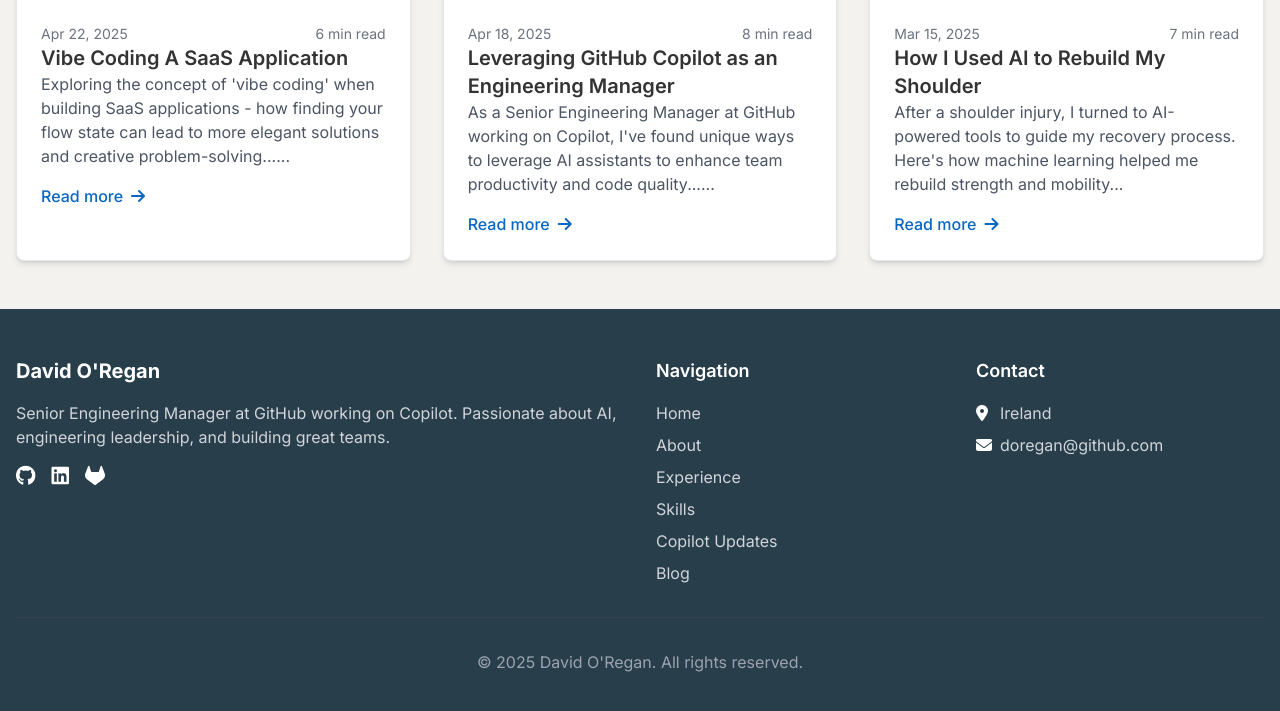
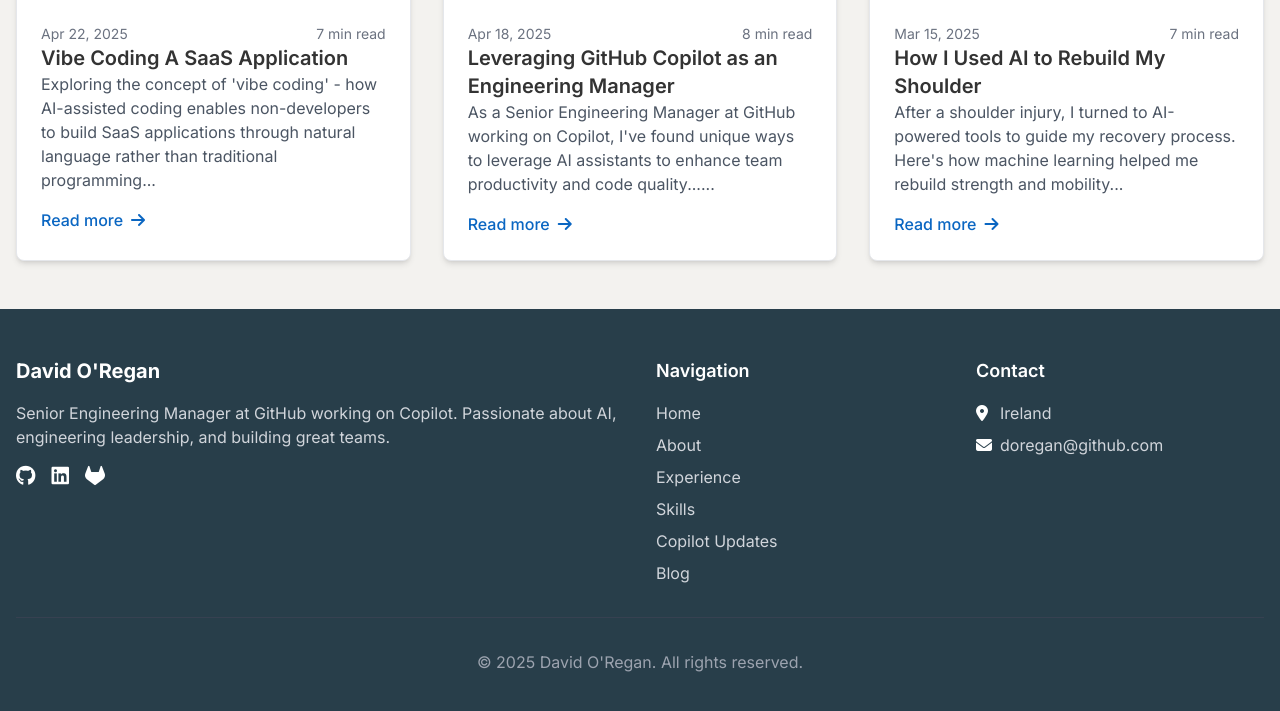
Before and after one commit to Oregand/oregand.github.io, a Jekyll site: the page built from blog/index.html, in a window 1280 px wide and 1151 px high. Shown: the part 429-1140 px from the top of the window. Built offline with Jekyll 4.4.1, drawn with Linux system fonts in a browser that asks for light colours; some of the changed lines change nothing that is shown.

Commit message:
update blog and build version

````diff
--- a/_posts/2025-04-22-vibe-coding-a-saas-application.md
+++ b/_posts/2025-04-22-vibe-coding-a-saas-application.md
@@ -6,163 +6,300 @@
 authorImage: "https://avatars.githubusercontent.com/u/4388753?s=400&u=56053676f0fe2eb4d7f6986a022f2becc8279a0e&v=4"
 image: "https://images.unsplash.com/photo-1555066931-4365d14bab8c?ixlib=rb-4.0.3&ixid=MnwxMjA3fDB8MHxwaG90by1wYWdlfHx8fGVufDB8fHx8&auto=format&fit=crop&w=1740&q=80"
 imageAlt: "Coding with style"
-excerpt: "Exploring the concept of 'vibe coding' when building SaaS applications - how finding your flow state can lead to more elegant solutions and creative problem-solving..."
-readTime: "6 min read"
-description: "How finding your coding flow state leads to better SaaS applications and creative solutions"
+excerpt: "Exploring the concept of 'vibe coding' - how AI-assisted coding enables non-developers to build SaaS applications through natural language rather than traditional programming..."
+readTime: "7 min read"
+description: "How AI-assisted vibe coding is enabling non-developers to build SaaS applications through natural language"
 ---
 
-As software engineers, we often talk about productivity in terms of metrics like lines of code, tickets closed, or story points completed. But there's another dimension to our work that's harder to quantify yet critically important: the "vibe" of our coding sessions. In this post, I'll explore what I call "vibe coding" and how it can transform the way you build SaaS applications.
+As the lines between developers and non-developers continue to blur, a new paradigm of software creation is emerging called "vibe coding." Originally coined by AI expert Andrej Karpathy, vibe coding refers to using AI tools to handle the heavy lifting of writing code while humans focus on guiding the process through natural language descriptions. In this post, I'll explore how vibe coding is transforming SaaS application development and making it accessible to more people than ever before.
 
 ## What is "Vibe Coding"?
 
-Vibe coding is about achieving a flow state where your technical skills, creativity, and problem-solving abilities converge to create an optimal development experience. It's that magical zone where:
+Vibe coding is a term for coding with the assistance of AI — essentially letting AI tools do the heavy lifting while you focus on communicating what you want in plain English. As Karpathy humorously noted, "the hottest new programming language is English." With vibe coding:
 
-- Time seems to vanish
-- Solutions come more naturally
-- Code feels more elegant and expressive
-- Technical decisions are made with both confidence and intuition
-- You enjoy the process, not just the outcome
+- You describe what you want in natural language instead of writing syntax
+- AI generates the actual code based on your descriptions
+- You iterate through conversation rather than manual coding
+- The focus shifts from "how to code" to "what to build"
+- Technical barriers to entry are dramatically reduced
 
-This isn't just about "feeling good" while coding—though that's certainly part of it. It's about recognizing that our best work often emerges from these flow states, and deliberately creating conditions that help us achieve them more consistently.
+This isn't just about making coding easier for developers—it's about democratizing software creation entirely. Now someone with a clear vision but no programming background can bring their ideas to life.
 
-## Creating the Right Environment for SaaS Development
+## The Tools Powering Vibe Coding for SaaS
 
-SaaS applications present unique challenges: they need to scale, provide excellent user experiences, handle complex business logic, and evolve quickly. Creating the right environment for vibe coding these systems involves:
+Several powerful AI coding tools have emerged to facilitate this new approach to software development:
 
-### Physical Space Optimization
+### Cursor
 
-Your physical workspace impacts your mental state more than you might think:
+[Cursor](https://cursor.sh/) is an AI-powered code editor built on Visual Studio Code that integrates AI directly into your coding environment. It provides a sidebar chat (called Composer) where you can instruct the AI to write or edit code in your files. Cursor is particularly powerful for SaaS development because:
 
-- Position your monitor(s) at eye level to prevent neck strain
-- Use bias lighting behind your screen to reduce eye fatigue
-- Consider a standing desk to maintain energy levels
-- Noise-canceling headphones can create an audio bubble
-- Plants and natural light have been shown to improve focus and creativity
+- It understands project context and can suggest appropriate frameworks
+- It can generate entire components or features from descriptions
+- It shows diffs (changes) before applying them, giving you control
+- It helps debug errors by offering fixes when problems occur
 
-### Digital Environment Setup
+### GitHub Copilot
 
-Your digital workspace is equally important:
+[GitHub Copilot](https://github.com/features/copilot) functions as an AI pair programmer that can generate code as you type. For SaaS applications, Copilot excels at:
 
-- Customize your IDE with themes and extensions that please your eye
-- Create custom snippets for repetitive SaaS patterns
-- Set up workspace configurations for different contexts (API work vs. frontend work)
-- Use workspaces that automatically open relevant files for specific features
-- Configure meaningful shortcuts that make your workflow seamless
+- Generating boilerplate code for common SaaS patterns
+- Suggesting implementations based on comments or function names
+- Completing complex algorithms or business logic
+- Converting pseudocode into functional implementations
 
-## The SaaS Vibe Stack
+### Model Context Protocol (MCP) Servers
 
-When building modern SaaS applications, your technology choices can significantly impact your development experience. Here's my personal "vibe stack" that optimizes for both developer experience and product quality:
+MCP servers are a newer development that extend what's possible with vibe coding. The [GitHub MCP Server](https://github.com/github/github-mcp-server) specifically enables:
 
-### Frontend Vibe
+- Seamless integration with GitHub's ecosystem
+- Direct API access for repository operations
+- Automated workflows for common SaaS development tasks
+- Advanced code analysis and generation capabilities
 
-For frontend work, I've found these technologies create the most flow-conducive environment:
+## How Vibe Coding Works in Practice
 
-- **Next.js**: The file-based routing and built-in optimization create a frictionless development experience
-- **TailwindCSS**: Writing styles inline reduces context switching and keeps you in the flow
-- **TypeScript**: While there's an initial learning curve, the long-term confidence it provides eliminates distracting doubts
-- **React Query**: Managing server state becomes declarative rather than imperative, reducing cognitive load
-- **Framer Motion**: Creating delightful animations becomes accessible rather than tedious
+Vibe coding follows a collaborative, iterative process between human and AI:
 
-### Backend Vibe
+### 1. Describe What You Want
 
-On the backend side, these technologies have proven to be the most flow-inducing:
+Instead of diving into code syntax, you begin by describing features in plain language:
 
-- **Node.js with TypeScript**: Type safety combined with JavaScript's expressiveness
-- **Prisma**: The ORM that feels like it reads your mind
-- **tRPC**: End-to-end typesafe APIs eliminate an entire category of bugs
-- **PostgreSQL**: Rock-solid reliability means less time troubleshooting database issues
-- **Redis**: Lightning-fast caching for performance optimization
+```
+"Create a user authentication system with sign-up, login, and password
+reset functionality. Use JWT tokens for authentication and store user
+data in a PostgreSQL database."
+```
 
-## Music: The Secret Weapon of Vibe Coding
+### 2. AI Generates Code
 
-Music deserves special attention as a vibe enhancer. Different types of coding tasks benefit from different genres:
+The AI interprets your description and produces code snippets, file structures, or even entire implementations:
 
-- **For complex problem-solving**: Ambient or instrumental music (Brian Eno, Tycho)
-- **For routine implementation tasks**: Upbeat electronic or pop (ODESZA, Daft Punk)
-- **For debugging sessions**: Classical or jazz (Mozart, Miles Davis)
-- **For late-night coding sprints**: Synthwave or lo-fi beats
+```javascript
+// Generated authentication router with endpoints for login, signup, etc.
+const authRouter = express.Router();
 
-The key is finding music that occupies just enough of your brain to keep distractions at bay without requiring active attention.
+authRouter.post('/signup', async (req, res) => {
+  // Validation logic
+  const { email, password, name } = req.body;
+  // ... more generated code
+});
 
-## Vibe Coding Practices for SaaS Development
+// ... other routes and implementation details
+```
 
-Beyond environment and tools, certain practices can help maintain your vibe while coding:
+### 3. Review and Refine
 
-### Timeboxed Exploration
+You review what the AI has produced and provide feedback:
 
-Set aside dedicated time for pure exploration without the pressure of immediate deliverables:
+```
+"This looks good, but we need to add email verification and
+rate limiting to prevent abuse."
+```
 
-1. Allocate 2-4 hours for exploring a new approach
-2. Document your findings, even (especially) the failures
-3. Share insights with your team to multiply the value
+### 4. Iterate Until Complete
 
-These exploration sessions often yield insights that improve your "regular" work.
+This cycle continues until you have a working solution that meets your requirements.
 
-### Feature Visualization First
+## My OBAI Project: Building with Vibe Coding
 
-Before diving into code:
+Rather than just discussing vibe coding in theory, I wanted to share a real example from my own work. I recently built a SaaS application called OBAI ([https://github.com/Oregand/obai](https://github.com/Oregand/obai)) using the vibe coding approach. This project showcases how these AI tools can dramatically accelerate development, even for experienced developers.
 
-1. Sketch the feature from the user's perspective
-2. Visualize the data flow through your system
-3. Identify potential edge cases and failure modes
+### Project Overview
 
-This mental model provides a roadmap that makes the actual coding more fluid.
+OBAI is a Next.js-based SaaS application that uses TypeScript, PostgreSQL with Prisma ORM, and modern frontend technologies. The application is deployed on Vercel and follows best practices for modern web development.
 
-### The "Vibe Check" Code Review
+### How I Used Vibe Coding Tools
 
-Beyond standard code review criteria, add these "vibe check" questions:
+#### Initial Project Setup with GitHub Copilot
 
-- Does this solution feel elegant or awkward?
-- Will this bring joy or frustration to the next developer?
-- Is there unnecessary complexity that's disrupting the flow?
-- Does this code tell a clear story about its purpose?
+I started the project by describing the basic architecture I wanted to Copilot:
 
-## Case Study: Rebuilding Our Dashboard with Vibe Coding
+```
+"Set up a Next.js project with TypeScript, Prisma, PostgreSQL, and authentication.
+Include a dashboard layout with sidebar navigation and responsive design."
+```
 
-Last quarter, our team needed to rebuild our analytics dashboard—a critical but complex piece of our SaaS application. Previous attempts had resulted in brittle, hard-to-maintain code.
+Copilot generated the initial project structure, including the necessary configuration files (tsconfig.json, next.config.js, etc.) and basic folder structure. This saved me hours of boilerplate setup and configuration.
 
-This time, we approached it with vibe coding principles:
+#### Database Schema Design with Cursor
 
-1. **Environment preparation**: We created a dedicated "dashboard" workspace configuration with all relevant services and monitoring tools
-2. **Vision session**: Before writing code, we spent a day visualizing the ideal dashboard experience
-3. **Tech alignment**: We chose technologies that prioritized developer experience alongside performance
-4. **Flow sessions**: We scheduled 3-hour uninterrupted coding blocks with "do not disturb" status
-5. **Collaborative vibing**: Daily sharing of not just progress, but also aesthetically pleasing or clever solutions
+For the database schema, I used Cursor's Composer feature to describe the entities I needed:
 
-The results were remarkable:
-- Development time decreased by 40% compared to estimates
-- The codebase emerged more maintainable and testable
-- The team reported higher satisfaction and fewer blockers
-- Users rated the new dashboard 4.8/5 compared to 3.2/5 for the previous version
+```
+"Create a Prisma schema for a SaaS application with users, projects,
+and tasks. Users can belong to multiple projects, and projects can have
+multiple tasks. Include timestamps, relations, and proper indexing."
+```
 
-## Maintaining the Vibe During Challenges
+Cursor generated a complete Prisma schema with all the necessary models, relationships, and indexes. I reviewed the schema, made a few tweaks, and then used it to generate the database migrations.
 
-Not every day can be perfect. Here's how to maintain your vibe during challenging periods:
+#### API Routes with MCP Server
 
-### When Facing Technical Roadblocks
+Using the GitHub MCP Server integration, I was able to generate complex API routes with proper error handling and validation. For example, when I needed to create an endpoint for project analytics, I described:
 
-- Time-box your struggle before seeking help
-- Change your physical position or location
-- Verbalize the problem out loud (rubber duck debugging)
-- Take a true break—step completely away from the screen
+```
+"Create a Next.js API route that fetches analytics data for a project.
+It should get task completion rates, user activity, and project milestones.
+Include authentication checks and rate limiting."
+```
 
-### During High-Pressure Periods
+The MCP server had access to my repository structure and existing code patterns, so it generated an API route that perfectly matched my codebase's style and integrated with my existing authentication system.
 
-- Break work into smaller, more approachable chunks
-- Create quick wins to build momentum
-- Explicitly schedule both focus time and recovery time
-- Maintain your routines and environment standards
+#### Troubleshooting with AI
 
-## Conclusion: The ROI of Vibes
+One of the most powerful aspects of vibe coding was debugging. When I encountered an issue with the Prisma queries, I simply copied the error message into Cursor's chat:
 
-Investing in your development environment and practices isn't just about comfort—it's about sustainable productivity. When you're in a flow state:
+```
+PrismaClientValidationError: Invalid `prisma.project.findUnique()` invocation:
+{
+  where: {
+    id: undefined
+  }
+}
+```
 
-- You make fewer errors requiring rework
-- You develop more intuitive interfaces
-- You write more maintainable code
-- You solve problems more creatively
-- You enjoy your work more deeply
+Cursor analyzed the error, looked at my code context, and suggested a fix:
 
-For SaaS applications that require both technical excellence and creative solutions, vibe coding might be the most underrated productivity hack in your toolkit.
+```typescript
+// Change this:
+const project = await prisma.project.findUnique({
+  where: { id: params.id },
+  include: { tasks: true }
+});
 
-What elements create the perfect coding vibe for you? I'd love to hear your thoughts and experiences in the comments!
+// To this:
+const projectId = params.id;
+if (!projectId) {
+  return res.status(400).json({ error: 'Project ID is required' });
+}
+
+const project = await prisma.project.findUnique({
+  where: { id: projectId },
+  include: { tasks: true }
+});
+```
+
+This iterative debugging process saved countless hours of hunting through documentation and StackOverflow.
+
+### Results and Lessons Learned
+
+Building OBAI with vibe coding tools reduced my development time by approximately 60%. Features that would normally take days were completed in hours. However, I did learn some important lessons:
+
+1. **AI needs guidance**: While the AI tools were incredibly powerful, they still needed my domain expertise and architectural decisions to create a cohesive application.
+
+2. **Review is essential**: I caught several subtle bugs and security issues by carefully reviewing the AI-generated code, particularly around authentication and database queries.
+
+3. **Learning curve for prompts**: Getting the most out of these tools required learning how to write effective prompts that provide the right context and constraints.
+
+4. **Hybrid approach works best**: I found that vibe coding wasn't about replacing traditional coding entirely, but rather augmenting it. I still wrote critical sections by hand when necessary.
+
+5. **Version control is crucial**: Having robust git practices was essential as I iterated quickly with AI assistance. This made it easy to roll back changes that didn't work as expected.
+
+Overall, OBAI is a testament to how vibe coding can transform the development process, making it faster and more accessible without sacrificing quality.
+
+## Case Study: Building a SaaS Analytics Dashboard with Vibe Coding
+
+Recently, I built an analytics dashboard for a SaaS product using vibe coding. Here's how the process looked:
+
+### Initial Prompt
+
+I started with a clear description of what I needed:
+
+```
+"I need a React dashboard that displays user engagement metrics for our
+SaaS application. It should include charts for daily active users,
+feature usage, and retention rates. The data will come from our API
+at /api/metrics. Make it responsive and use a modern UI framework."
+```
+
+### Iterative Refinement
+
+The AI generated a basic structure, which I then refined through conversation:
+
+1. "Can we add filtering by date range?"
+2. "Let's improve the mobile layout"
+3. "Add export functionality for reports"
+
+### Technical Integration
+
+For more complex aspects, I guided the AI with more specific instructions:
+
+```
+"Connect this dashboard to our authentication system so only
+admin users can access it, and implement caching to improve performance."
+```
+
+The entire dashboard took just a few hours instead of days, and required minimal manual coding from me. The most important part was having a clear vision and being able to articulate what I wanted.
+
+## The Benefits of Vibe Coding for SaaS Development
+
+### Speed and Efficiency
+
+Vibe coding dramatically accelerates development time:
+- Prototypes can be created in hours instead of days
+- Iterations happen in minutes rather than hours
+- Less time is spent on debugging syntax issues
+
+### Accessibility for Non-Developers
+
+Perhaps the most transformative aspect is opening software creation to people without traditional coding backgrounds:
+- Product managers can prototype features directly
+- Entrepreneurs can build MVPs without technical cofounders
+- Domain experts can implement their ideas without translating them for engineers
+
+### Focus on Business Logic
+
+Vibe coding lets you focus on what matters most—solving real business problems:
+- Less time spent on implementation details
+- More attention given to user experience
+- Greater focus on unique value propositions rather than technical plumbing
+
+## Challenges and Limitations
+
+Despite its promise, vibe coding isn't without challenges:
+
+### Quality Control
+
+AI-generated code isn't always perfect:
+- It may contain subtle bugs or security issues
+- Performance optimizations might be missing
+- Best practices aren't always followed
+
+### Complex Architecture Decisions
+
+While AI can handle implementation, higher-level architecture decisions still benefit from human expertise:
+- Scalability considerations
+- Security architecture
+- Deployment strategies
+
+### The Learning Curve
+
+There's still a learning curve, albeit a different one:
+- Learning to write effective prompts
+- Understanding how to guide the AI
+- Knowing when to take manual control
+
+## The Future of SaaS Development
+
+As vibe coding tools continue to evolve, we can expect:
+
+1. **More Specialized Tools**: AI assistants tailored specifically for SaaS development
+2. **Higher-Quality Output**: Improved code generation with fewer bugs and better practices
+3. **End-to-End Solutions**: Tools that handle not just coding but deployment and maintenance
+4. **Collaborative Features**: Better support for team-based vibe coding
+
+## Conclusion: Embracing the Vibe Coding Revolution
+
+Vibe coding represents a fundamental shift in how we create software. By leveraging AI to handle the technical implementation while humans focus on vision and requirements, we're seeing the democratization of software development in real-time.
+
+For SaaS applications specifically, this means:
+- Faster time-to-market
+- Lower development costs
+- More innovative features
+- Greater accessibility for non-technical founders
+
+Whether you're a seasoned developer looking to boost productivity or a non-developer with a brilliant SaaS idea, vibe coding offers a compelling path forward. The most valuable skills in this new paradigm aren't memorizing syntax or algorithms, but clearly articulating problems and iteratively refining solutions.
+
+As Karpathy noted, "It's not really coding — I just see stuff, say stuff, run stuff, and copy-paste stuff, and it mostly works." That simple description represents a profound shift in how we'll build the next generation of SaaS applications.
+
+What's your experience with vibe coding? Have you used AI tools to build software? I'd love to hear your thoughts and experiences in the comments!
````
Also changed, not shown: .github/workflows/jekyll-gh-pages.yml.
